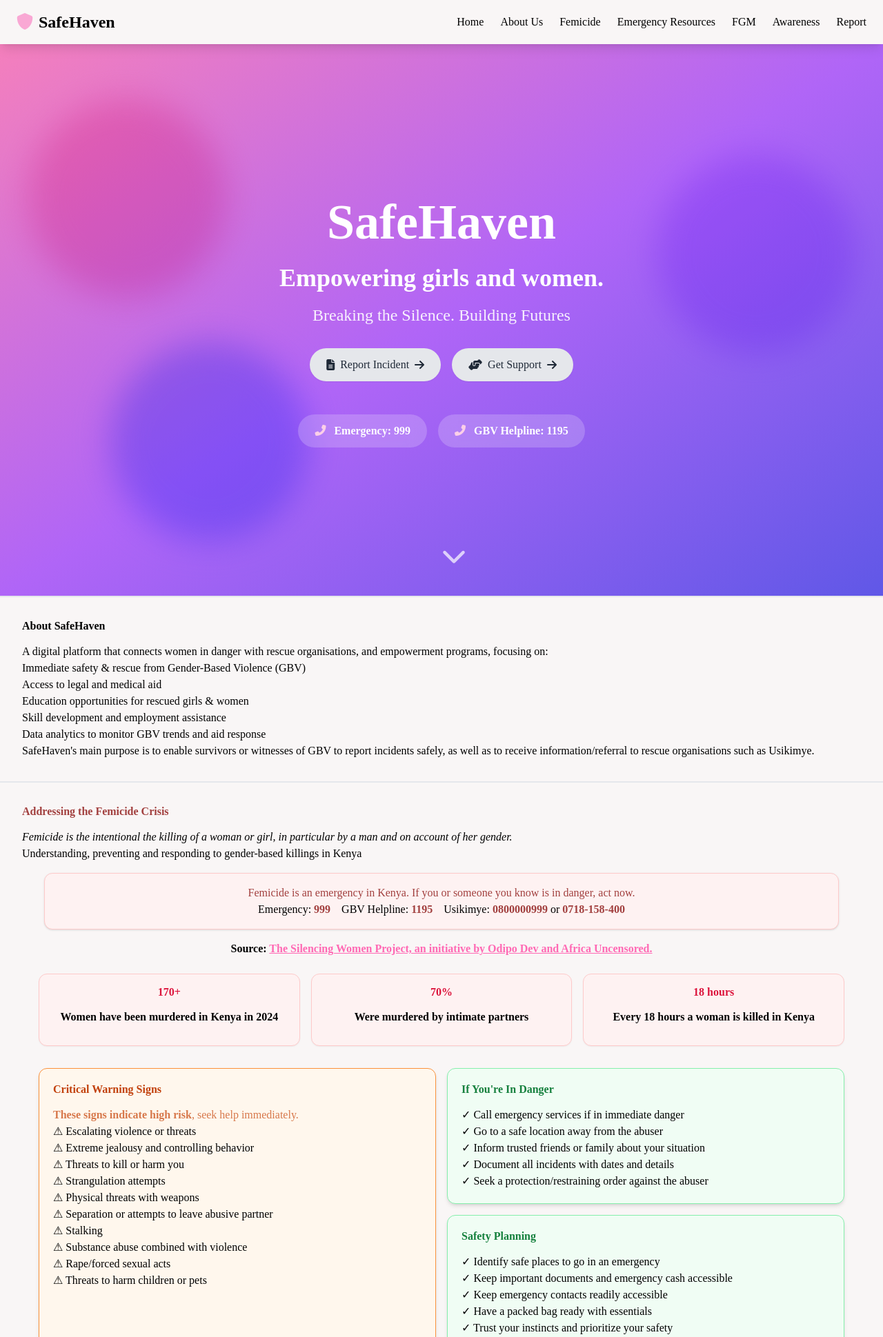
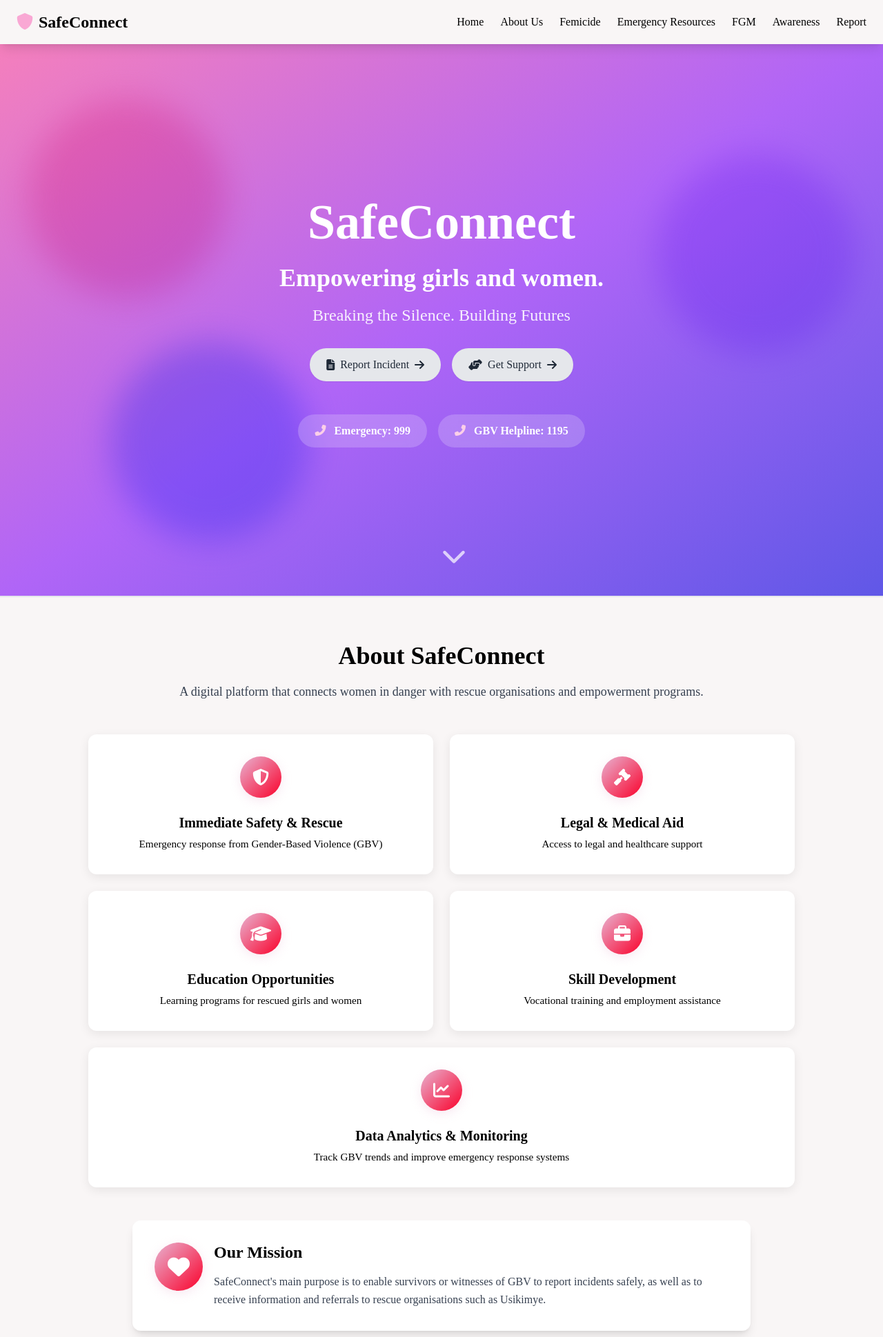
Before and after one commit to vlmwangi/Final-project, a Flask app: page / in a window 1280 px wide. Shown: the top 1939 px of the page at 69% size. Run offline with Flask 3, Linux system fonts and the light colour scheme; some libraries are stand-ins or nearby versions.

Commit message:
Safeconnect project files upload

```diff
--- a/static/css/style.css
+++ b/static/css/style.css
@@ -223,6 +223,73 @@ h1, h2, h3, h4, h5, h6 {
   font-size: 0.875rem;
 }
 
+/* About section */
+
+.about {
+  background: var(--accent);
+}
+
+.about-card {
+  background: white;
+  padding: 2rem;
+  border-radius: 12px;
+  box-shadow: 0 4px 15px rgba(0, 0, 0, 0.08);
+  transition: all 0.3s ease;
+  text-align: center;
+}
+
+.about-card:hover {
+  transform: translateY(-5px);
+  box-shadow: 0 8px 25px rgba(232, 179, 209, 0.3);
+}
+
+.about-icon {
+  width: 60px;
+  height: 60px;
+  background: linear-gradient(135deg, var(--primary), var(--secondary));
+  border-radius: 50%;
+  display: flex;
+  align-items: center;
+  justify-content: center;
+  margin: 0 auto 1.5rem;
+  box-shadow: 0 4px 15px rgba(232, 179, 209, 0.3);
+}
+
+.about-icon i {
+  color: white;
+  font-size: 1.5rem;
+}
+
+.about-icon-large {
+  width: 70px;
+  height: 70px;
+  background: linear-gradient(135deg, var(--primary), var(--secondary));
+  border-radius: 50%;
+  display: flex;
+  align-items: center;
+  justify-content: center;
+  flex-shrink: 0;
+  box-shadow: 0 4px 15px rgba(232, 179, 209, 0.3);
+}
+
+.about-icon-large i {
+  color: white;
+  font-size: 2rem;
+}
+
+.about-card h4 {
+  font-size: 1.25rem !important;
+  font-weight: 700 !important;
+  color: var(--dark) !important;
+  margin-bottom: 0.5rem !important;
+}
+
+.about-card p {
+  color: var(--text-light);
+  font-size: 0.95rem;
+  margin: 0;
+}
+
 /* responsiveness tweaks (if needed) */
 @media (max-width: 640px) {
   .max-w-3xl { padding-left: 1rem; padding-right: 1rem; }
--- a/templates/index.html
+++ b/templates/index.html
@@ -3,7 +3,7 @@
     <head>
         <meta charset="UTF-8">
         <meta name="viewport" content="width=device-width, initial-scale=1.0">
-        <title>SafeHaven</title>
+        <title>SafeConnect</title>
         <script src="https://cdn.tailwindcss.com"></script> <!-- Tailwind CDN -->
         <link rel="stylesheet" href="{{ url_for('static', filename='css/style.css') }}">
         <link rel="stylesheet" href="https://cdnjs.cloudflare.com/ajax/libs/font-awesome/6.4.0/css/all.min.css">
@@ -14,7 +14,7 @@
     <header class="sticky top-0 z-50 shadow-lg">
         <nav class="container mx-auto px-6 py-4 flex justify-between items-center">
             <div class="logo text-black text-2xl font-bold cursor-pointer hover:scale-105 transition">
-                <i class="fa fa-shield text-pink-300 mr-2"></i>SafeHaven
+                <i class="fa fa-shield text-pink-300 mr-2"></i>SafeConnect
             </div>
 
             <div id="menu-toggle" class="md:hidden text-white text-3xl cursor-pointer">
@@ -46,7 +46,7 @@
         <!-- Content -->
         <div class="home-content text-center z-10 px-6 max-w-4xl">
             <h1 class="text-white text-6xl md:text-7xl font-bold mb-4 animate-fade-in">
-                SafeHaven
+                SafeConnect
             </h1>
             <h3 class="text-white text-3xl md:text-4xl font-semibold mb-3 animate-fade-in-delay-1">
                 Empowering girls and women.
@@ -98,18 +98,72 @@
     <hr>
 
     <!--About-->
-    <section class="about" id="about" >
-        <div class="container p-8">
-            <h2>About SafeHaven</h2>
-            <p>A digital platform that connects women in danger with rescue organisations, and empowerment programs, focusing on: </p>
-            <ul>
-                <li>Immediate safety & rescue from Gender-Based Violence (GBV)</li>
-                <li>Access to legal and medical aid</li>
-                <li>Education opportunities for rescued girls & women</li>
-                <li>Skill development and employment assistance</li>
-                <li>Data analytics to monitor GBV trends and aid response</li>
-            </ul>
-            <p>SafeHaven's main purpose is to enable survivors or witnesses of GBV to report incidents safely, as well as to receive information/referral to rescue organisations such as Usikimye.</p>
+    <section class="about" id="about">
+        <div class="container mx-auto px-6 py-16">
+            <div class="text-center mb-12">
+                <h2 class="text-4xl font-bold mb-4">About SafeConnect</h2>
+                <p class="text-lg text-gray-700 max-w-3xl mx-auto">
+                    A digital platform that connects women in danger with rescue organisations and empowerment programs.
+                </p>
+            </div>
+
+            <!-- Focus Areas Grid -->
+            <div class="max-w-5xl mx-auto grid md:grid-cols-2 gap-6 mb-12">
+                <div class="about-card">
+                    <div class="about-icon">
+                        <i class="fa fa-shield-alt"></i>
+                    </div>
+                    <h4>Immediate Safety & Rescue</h4>
+                    <p>Emergency response from Gender-Based Violence (GBV)</p>
+                </div>
+
+                <div class="about-card">
+                    <div class="about-icon">
+                        <i class="fa fa-gavel"></i>
+                    </div>
+                    <h4>Legal & Medical Aid</h4>
+                    <p>Access to legal and healthcare support</p>
+                </div>
+
+                <div class="about-card">
+                    <div class="about-icon">
+                        <i class="fa fa-graduation-cap"></i>
+                    </div>
+                    <h4>Education Opportunities</h4>
+                    <p>Learning programs for rescued girls and women</p>
+                </div>
+
+                <div class="about-card">
+                    <div class="about-icon">
+                        <i class="fa fa-briefcase"></i>
+                    </div>
+                    <h4>Skill Development</h4>
+                    <p>Vocational training and employment assistance</p>
+                </div>
+
+                <div class="about-card md:col-span-2">
+                    <div class="about-icon">
+                        <i class="fa fa-chart-line"></i>
+                    </div>
+                    <h4>Data Analytics & Monitoring</h4>
+                    <p>Track GBV trends and improve emergency response systems</p>
+                </div>
+            </div>
+
+            <!-- Mission Statement -->
+            <div class="max-w-4xl mx-auto bg-white p-8 rounded-xl shadow-lg">
+                <div class="flex items-start gap-4">
+                    <div class="about-icon-large">
+                        <i class="fa fa-heart"></i>
+                    </div>
+                    <div>
+                        <h3 class="text-2xl font-bold mb-3">Our Mission</h3>
+                        <p class="text-gray-700 leading-relaxed">
+                            SafeConnect's main purpose is to enable survivors or witnesses of GBV to report incidents safely, as well as to receive information and referrals to rescue organisations such as Usikimye.
+                        </p>
+                    </div>
+                </div>
+            </div>
         </div>
     </section>
 
@@ -483,7 +537,7 @@
             <div class=container>
                 <p><strong>Police:</strong> 999 <strong>GBV Helpline:</strong> 1195 <strong>Child Helpline:</strong> 116 <strong>Healthcare:</strong> 719</p>
             </div>
-            <p>&copy; 2025 SafeHaven Kenya. All rights reserved.</p>
+            <p>&copy; 2025 SafeConnect Kenya. All rights reserved.</p>
         </div>
     </footer>
 
```
